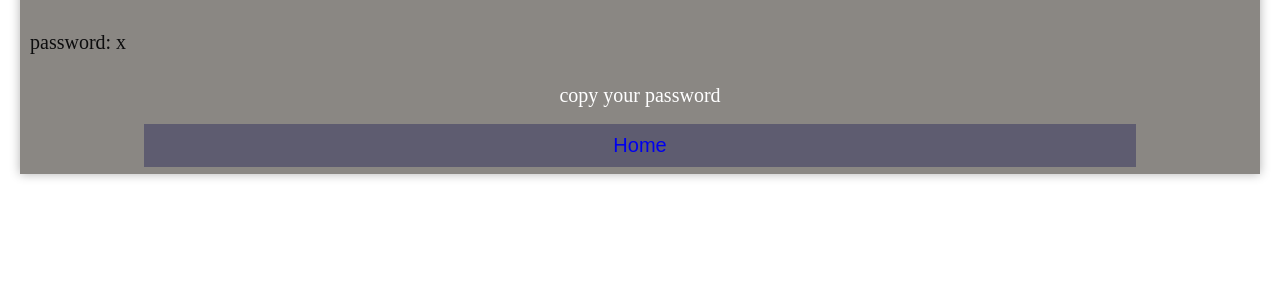
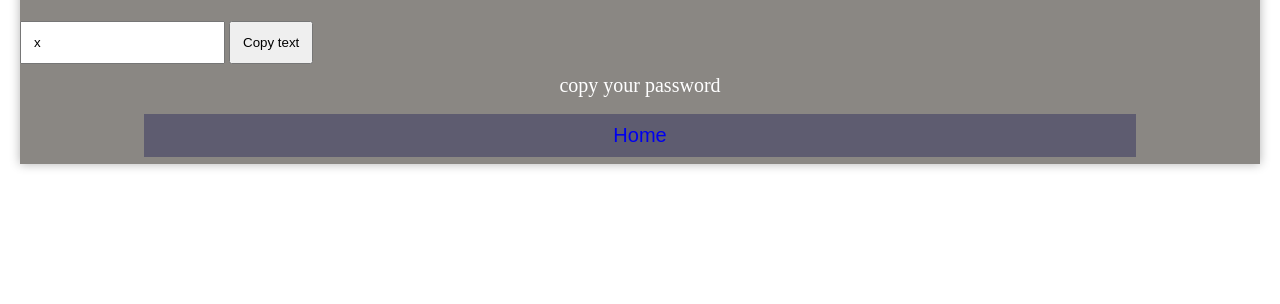
Before and after one commit to izzyjosh/django-password-generator, a Django app: template password_generator/templates/dis_pass.html in a window 1280 px wide. Shown: the part 527-831 px from the top of the page. After the commit the page ends 696 px from the top, so only its background shows below. Run offline with Django 3.2, Linux system fonts and the light colour scheme; the template is opened without the code that fills it: most values are stand-ins (such as "Sample title", 1, 10 or a date in 2020).

Commit message:
added a space that copies password to clipboard

```diff
--- a/password_generator/templates/dis_pass.html
+++ b/password_generator/templates/dis_pass.html
@@ -19,7 +19,7 @@
          overflow-wrap: break-word;
          word-wrap: break-word;
          word-break: break-word;
-        border-collapse: collapse;
+         border-collapse: collapse;
          }
        h1 {
           font-size: 25px;
@@ -55,8 +55,71 @@
        a {
 	 text-decoration: none;
        }
+       .tooltip {
+  position: relative;
+  display: inline-block;
+}
+
+.tooltip .tooltiptext {
+  visibility: hidden;
+  width: 140px;
+  background-color: #555;
+  color: #fff;
+  text-align: center;
+  border-radius: 6px;
+  padding: 5px;
+  position: absolute;
+  z-index: 1;
+  bottom: 150%;
+  left: 50%;
+  margin-left: -75px;
+  opacity: 0;
+  transition: opacity 0.3s;
+}
+
+.tooltip .tooltiptext::after {
+  content: "";
+  position: absolute;
+  top: 100%;
+  left: 50%;
+  margin-left: -5px;
+  border-width: 5px;
+  border-style: solid;
+  border-color: #555 transparent transparent transparent;
+}
+
+.tooltip:hover .tooltiptext {
+  visibility: visible;
+  opacity: 1;
+}
+	   #myInput {
+		   padding:12px;
+		   width:80%:
+		   margin: 0 10%
+	   }
+	   #funcbtn {
+		   padding:12px;
+		   width:80%
+		   margin: 0 10%
+	   }
 
    </style>
+   <script>
+	   function myFunction() {
+  // Get the text field
+  var copyText = document.getElementById("myInput");
+
+  // Select the text field
+  copyText.select();
+  copyText.setSelectionRange(0, 99999); // For mobile devices
+
+   // Copy the text inside the text field
+  navigator.clipboard.writeText(copyText.value);
+
+  // Alert the copied text
+  alert("Copied the text: " + copyText.value);
+}
+   </script>
 </head>
 <body>
    <div class="decorate">
@@ -67,7 +130,8 @@
 	   <div class="column">
 	   <p>username: {{user.username}}</p>
 	   <p>site: {{user.site}}</p>
-	   <p>password: {{passwords}}</p>
+	   <input type="text" value="{{passwords}}" id="myInput">
+	   <button id="funcbtn" onclick="myFunction()">Copy text</button>
 	   </div>
    </main>
    <footer>
```
Also changed, not shown: password_generator/db.sqlite3.
